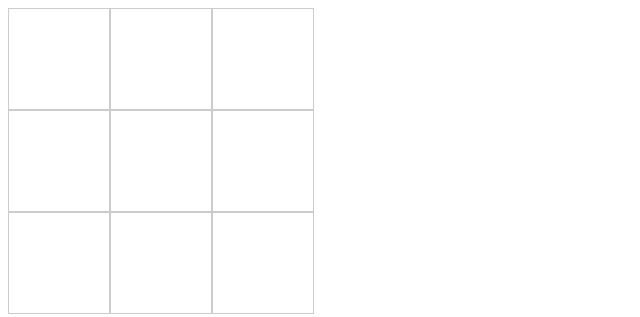
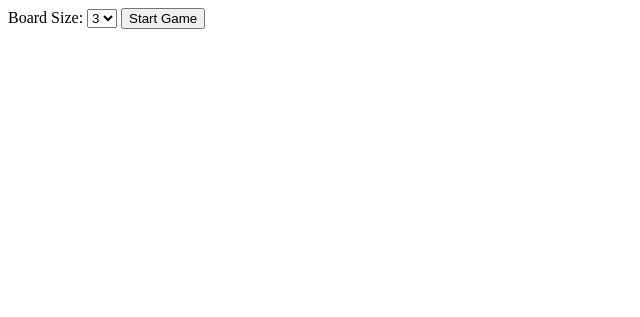
Before and after one commit to alliejones/js-tic-tac-toe, a website: page index.html in a window 1280 px wide. Shown: the whole page, without its empty margins (0-640 px from the left). Drawn offline with Linux system fonts and the light colour scheme.

Commit message:
Add board size selection

```diff
--- a/index.html
+++ b/index.html
@@ -6,12 +6,39 @@
   <link rel="stylesheet" href="src/tictactoe.css">
 </head>
 <body>
-  <div id="t3">
+  <div id="t3"></div>
+
+  <div id="startControls">
+    Board Size: <select id="size">
+      <option value="3">3</option>
+      <option value="4">4</option>
+      <option value="5">5</option>
+      <option value="6">6</option>
+      <option value="7">7</option>
+      <option value="8">8</option>
+      <option value="9">9</option>
+    </select>
+
+    <button id="start">Start Game</button>
   </div>
 
   <script src="src/tictactoe.js"></script>
   <script>
-    var board = new T3.Board('t3');
+    var startControls = document.getElementById('startControls');
+    var startButton = document.getElementById('start');
+    var sizeSelect = document.getElementById('size');
+    var board;
+
+    startButton.addEventListener('click', function(e) {
+      var size = sizeSelect.options[sizeSelect.selectedIndex].value;
+      board = new T3.Board('t3', size);
+
+      // make sure the board element is wide enough to fit all the cells
+      var cellWidth = window.getComputedStyle(document.getElementsByClassName('t3-cell')[0]).width.replace('px', '');
+      board.el.style.minWidth = (cellWidth + 2) * board.size + 'px';
+
+      startControls.parentNode.removeChild(startControls);
+    });
   </script>
 </body>
 </html>
--- a/src/tictactoe.js
+++ b/src/tictactoe.js
@@ -25,7 +25,7 @@ T3.utils.cellCoordinates = function (cells) {
 
 
 T3.Board = function(containerID, size, scope) {
-  // allows to pass a different scope for command-line testing
+  // allows to pass a different scope for testing
   this.scope = scope || document;
 
   this.size = size || 3;
@@ -76,7 +76,6 @@ T3.Board.prototype.isWinningMove = function(row, col) {
   var diagonalMatch = diagonalNeighbors.length === this.size && this.allMatch(cell.getDiagonalNeighbors());
 
   var antiDiagonalNeighbors = cell.getAntiDiagonalNeighbors();
-  console.log(antiDiagonalNeighbors);
   var antiDiagonalMatch = antiDiagonalNeighbors.length === this.size && this.allMatch(cell.getAntiDiagonalNeighbors());
 
   return horizontalMatch || verticalMatch || diagonalMatch || antiDiagonalMatch;
```
